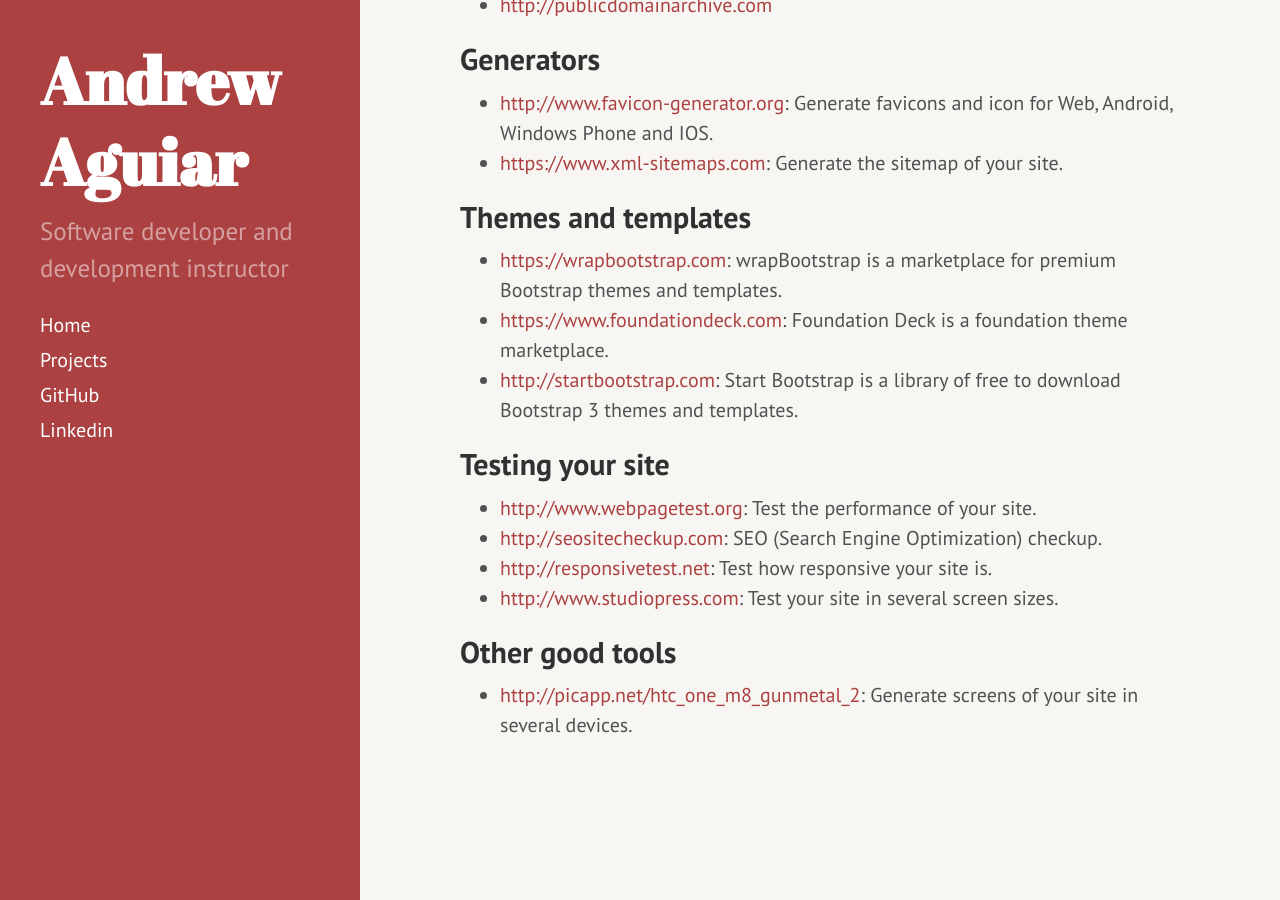
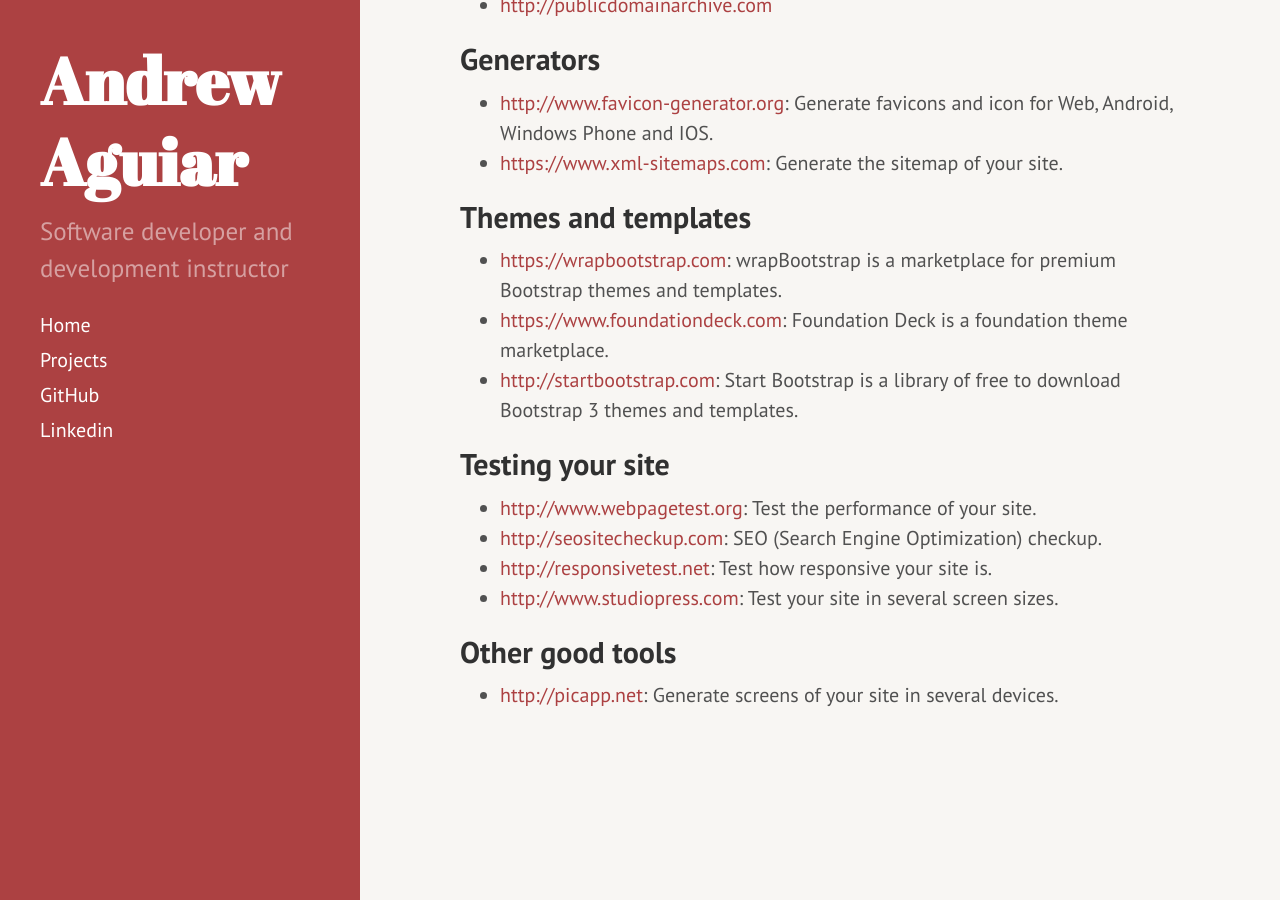
Before and after one commit to gadsc/andrewaguiar.github.io, a Jekyll site: the page built from _posts/2015-10-26-startup-list-of-usefull-sites-to-entrepreneurs.md, in a window 1280 px wide and 900 px high, scrolled down 1515 px. Built offline with Jekyll 4.4.1, drawn with Linux system fonts in a browser that asks for light colours; Markdown is read by kramdown in place of the engine named in the settings; comment, search, counter and statistics services are not loaded; some of the changed lines change nothing that is shown.

Commit message:
Update 2015-10-26-startup-list-of-usefull-sites-to-entrepreneurs.md

```diff
--- a/_posts/2015-10-26-startup-list-of-usefull-sites-to-entrepreneurs.md
+++ b/_posts/2015-10-26-startup-list-of-usefull-sites-to-entrepreneurs.md
@@ -52,4 +52,4 @@
   - [http://www.studiopress.com](http://www.studiopress.com): Test your site in several screen sizes.
 
 ## Other good tools
-  - [http://picapp.net/htc_one_m8_gunmetal_2](http://picapp.net/htc_one_m8_gunmetal_2): Generate screens of your site in several devices.
+  - [http://picapp.net](http://picapp.net/htc_one_m8_gunmetal_2): Generate screens of your site in several devices.
```
